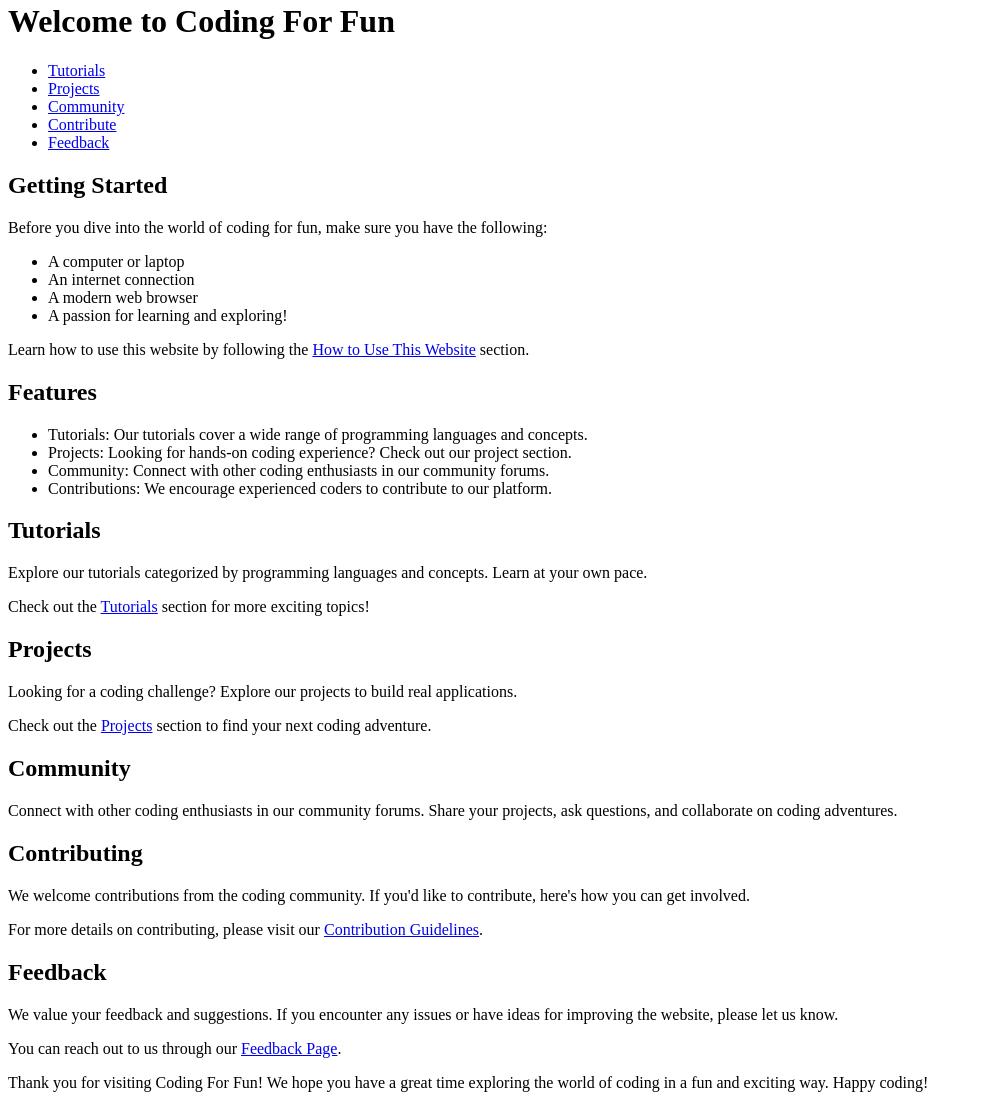
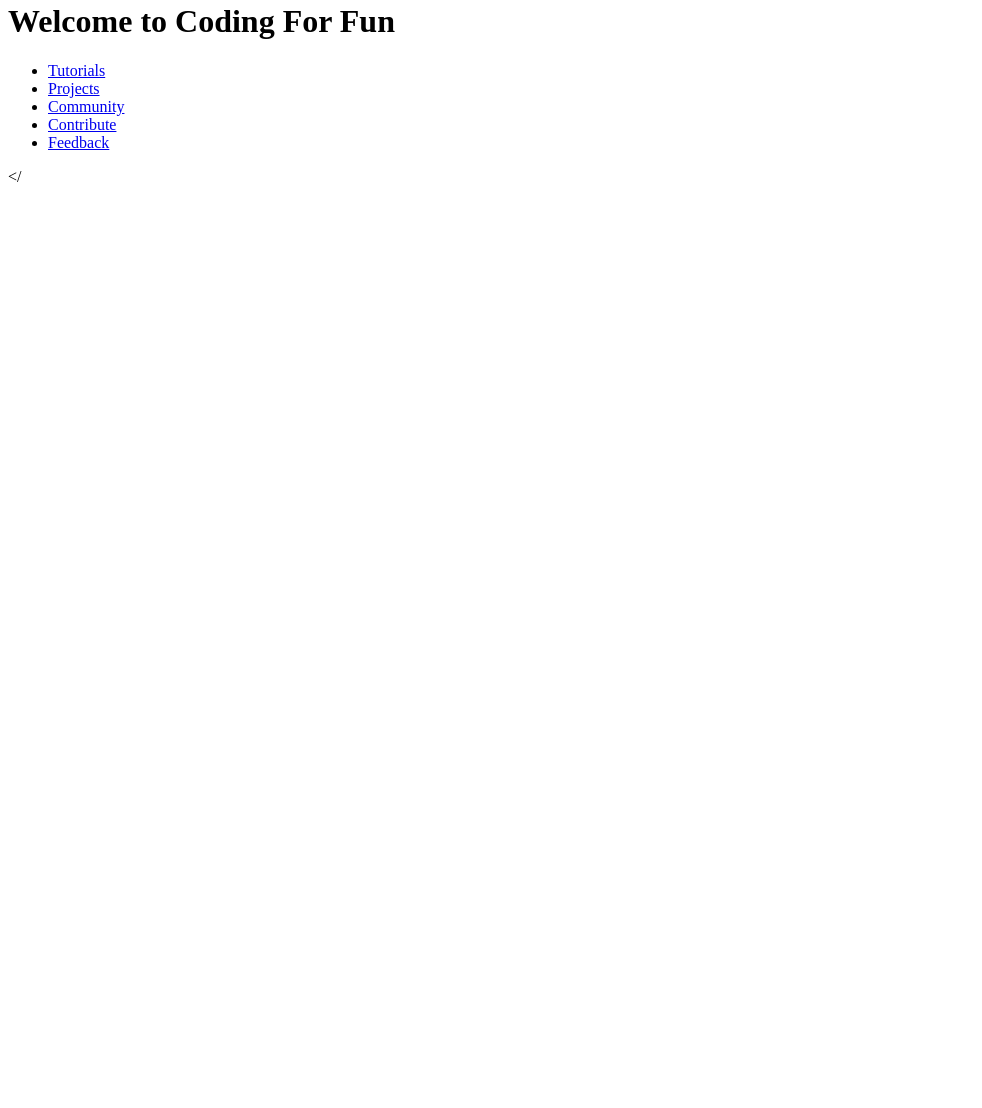
Before and after one commit to LAJOLADEL/FUN-CODING, a plain HTML site: page index.html in a window 1280 px wide. Shown: the part 18-1126 px from the top of the page, without its empty margins (0-982 px from the left). After the commit the page ends 800 px from the top, so only its background shows below. Drawn offline with Linux system fonts and the light colour scheme.

Commit message:
div code

```diff
--- a/index.html
+++ b/index.html
@@ -7,7 +7,7 @@
     <link rel="stylesheet" href="styles.css"> <!-- Link to your CSS file -->
 </head>
 <body>
-    <header>
+    <div id="header">
         <h1>Welcome to Coding For Fun</h1>
         <nav>
             <ul>
@@ -18,61 +18,4 @@
                 <li><a href="#feedback">Feedback</a></li>
             </ul>
         </nav>
-    </header>
-
-    <section id="getting-started">
-        <h2>Getting Started</h2>
-        <p>Before you dive into the world of coding for fun, make sure you have the following:</p>
-        <ul>
-            <li>A computer or laptop</li>
-            <li>An internet connection</li>
-            <li>A modern web browser</li>
-            <li>A passion for learning and exploring!</li>
-        </ul>
-        <p>Learn how to use this website by following the <a href="#how-to-use">How to Use This Website</a> section.</p>
-    </section>
-
-    <section id="features">
-        <h2>Features</h2>
-        <ul>
-            <li>Tutorials: Our tutorials cover a wide range of programming languages and concepts.</li>
-            <li>Projects: Looking for hands-on coding experience? Check out our project section.</li>
-            <li>Community: Connect with other coding enthusiasts in our community forums.</li>
-            <li>Contributions: We encourage experienced coders to contribute to our platform.</li>
-        </ul>
-    </section>
-
-    <section id="tutorials">
-        <h2>Tutorials</h2>
-        <p>Explore our tutorials categorized by programming languages and concepts. Learn at your own pace.</p>
-        <p>Check out the <a href="/tutorials">Tutorials</a> section for more exciting topics!</p>
-    </section>
-
-    <section id="projects">
-        <h2>Projects</h2>
-        <p>Looking for a coding challenge? Explore our projects to build real applications.</p>
-        <p>Check out the <a href="/projects">Projects</a> section to find your next coding adventure.</p>
-    </section>
-
-    <section id="community">
-        <h2>Community</h2>
-        <p>Connect with other coding enthusiasts in our community forums. Share your projects, ask questions, and collaborate on coding adventures.</p>
-    </section>
-
-    <section id="contribute">
-        <h2>Contributing</h2>
-        <p>We welcome contributions from the coding community. If you'd like to contribute, here's how you can get involved.</p>
-        <p>For more details on contributing, please visit our <a href="/contribute">Contribution Guidelines</a>.</p>
-    </section>
-
-    <section id="feedback">
-        <h2>Feedback</h2>
-        <p>We value your feedback and suggestions. If you encounter any issues or have ideas for improving the website, please let us know.</p>
-        <p>You can reach out to us through our <a href="/feedback">Feedback Page</a>.</p>
-    </section>
-
-    <footer>
-        <p>Thank you for visiting Coding For Fun! We hope you have a great time exploring the world of coding in a fun and exciting way. Happy coding!</p>
-    </footer>
-</body>
-</html>
+    </
```
